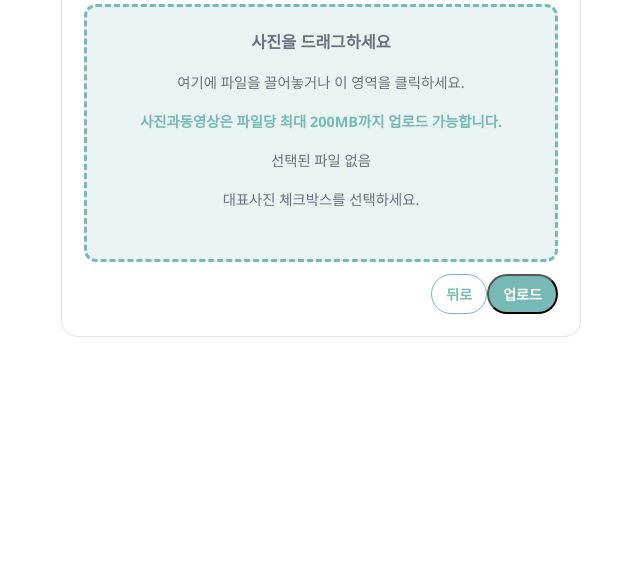
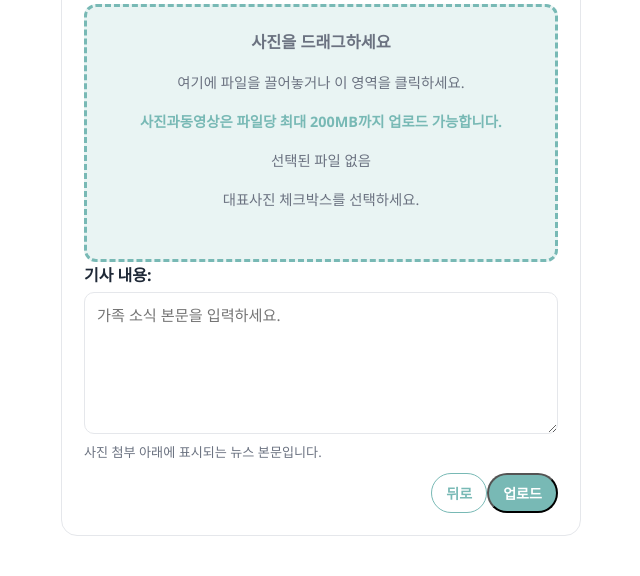
Before and after one commit to hkh7208/family_news, a Django app: page /upload-photo/ in a window 1280 px wide. Shown: the part 763-1339 px from the top of the page, without its empty margins (319-959 px from the left). Before the commit the page ends 1100 px from the top, so only its background shows below. Run offline with Django 5.2, Linux system fonts and the light colour scheme; a user stored in the database is signed in.

Commit message:
feat: add article content textarea to upload form

```diff
--- a/posts/forms.py
+++ b/posts/forms.py
@@ -56,6 +56,12 @@ class FamilyMemberPhotoForm(forms.ModelForm):
         label='태그',
         required=False,
         help_text='쉼표 또는 #태그 형식으로 입력하세요. 예: 여행, 바다 또는 #여행 #바다',
+    )
+    article_content = forms.CharField(
+        label='기사 내용',
+        required=False,
+        widget=forms.Textarea(attrs={'rows': 6, 'placeholder': '가족 소식 본문을 입력하세요.'}),
+        help_text='사진 첨부 아래에 표시되는 뉴스 본문입니다.',
     )
 
     caption = forms.CharField(label='설명', required=False, max_length=120)
--- a/posts/templates/posts/upload_photo.html
+++ b/posts/templates/posts/upload_photo.html
@@ -119,6 +119,11 @@
                     <p class="dropzone-help" data-main-image-guide>대표사진 체크박스를 선택하세요.</p>
                     <div class="dropzone-previews" data-previews></div>
                 </div>
+                <p>
+                    {{ form.article_content.label_tag }}
+                    {{ form.article_content }}
+                    <small>{{ form.article_content.help_text }}</small>
+                </p>
                 <div class="form-actions">
                     <a class="menu-btn menu-btn-outline" href="{% url 'home' %}">뒤로</a>
                     <button class="menu-btn" type="submit" data-upload-submit>업로드</button>
--- a/posts/views.py
+++ b/posts/views.py
@@ -625,6 +625,7 @@ def upload_photo(request):
 				return render(request, 'posts/upload_photo.html', {'form': form})
 
 			caption = (form.cleaned_data.get('caption') or '').strip()
+			article_content = (form.cleaned_data.get('article_content') or '').strip()
 			captured_at = form.cleaned_data.get('captured_at')
 			event_date = form.cleaned_data.get('event_date')
 
@@ -637,7 +638,7 @@ def upload_photo(request):
 				FamilyMemberPhoto.objects.filter(pk=member_photo.pk).update(created_at=captured_at)
 
 			post_title = caption if caption else f'{request.user.username}님의 사진 소식'
-			post_content = caption if caption else '가족 사진이 새로 업로드되었습니다.'
+			post_content = article_content or caption or '가족 사진이 새로 업로드되었습니다.'
 			should_be_hero = not FamilyPost.objects.filter(is_hero=True).exists()
 
 			new_post = FamilyPost.objects.create(
```
